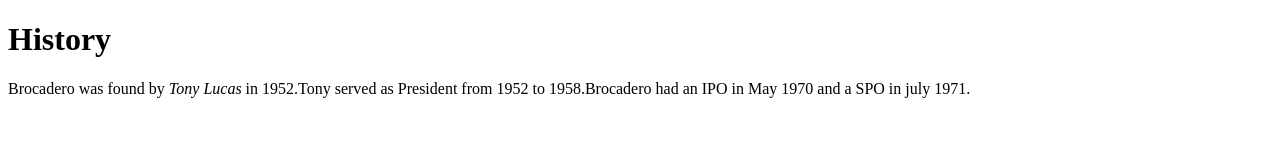
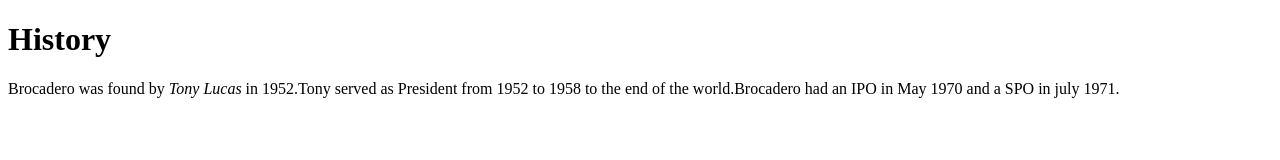
Before and after one commit to bhupicool/web-page-repo, a plain HTML site: page history.html in a window 1280 px wide. Drawn offline with Linux system fonts and the light colour scheme.

```diff
--- a/history.html
+++ b/history.html
@@ -5,7 +5,7 @@
 </head>
 <body bgcolor="ffffff">
 	<h1>History</h1>
-	<P>Brocadero was found by <I> Tony Lucas</I> in 1952.Tony served as President from 1952 to 1958.Brocadero had an IPO in May 1970 and a SPO in july 1971.</P>
+	<P>Brocadero was found by <I> Tony Lucas</I> in 1952.Tony served as President from 1952 to 1958 to the end of the world.Brocadero had an IPO in May 1970 and a SPO in july 1971.</P>
 
 </body>
 </html>
```
